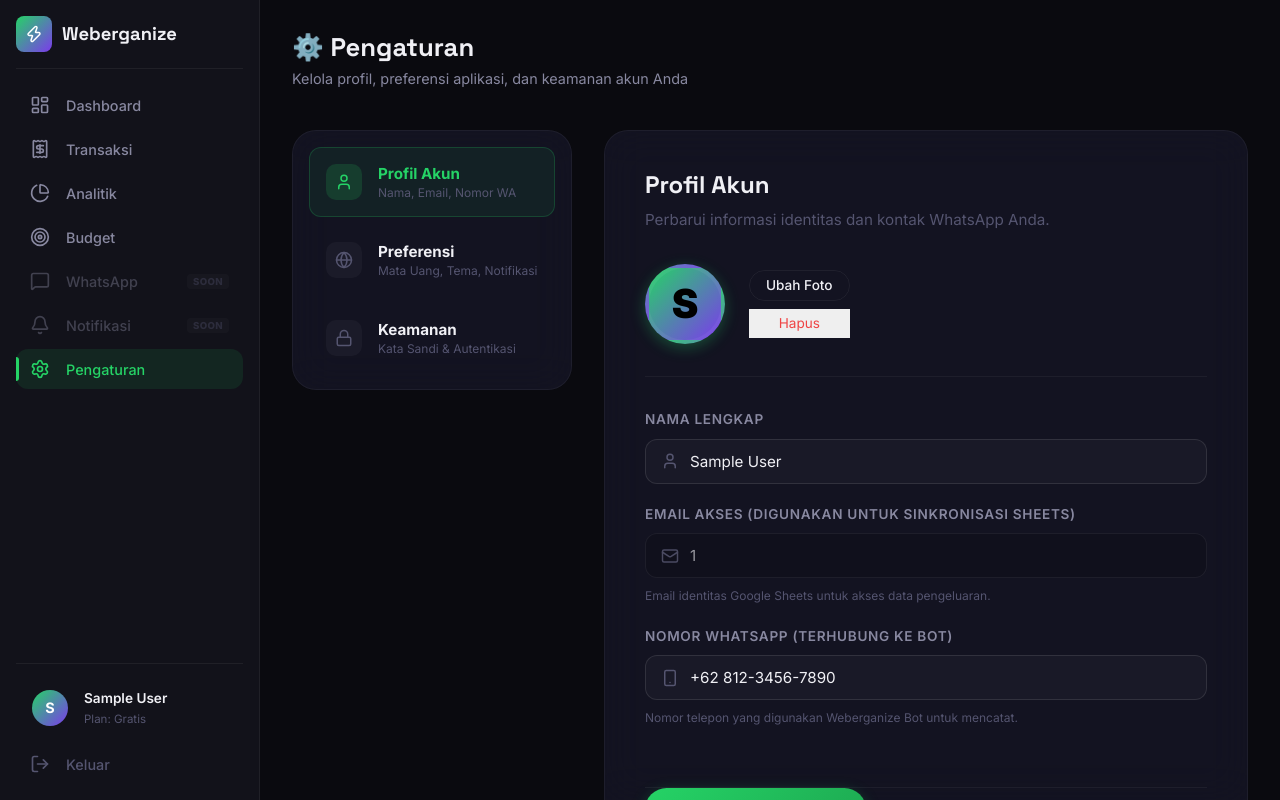
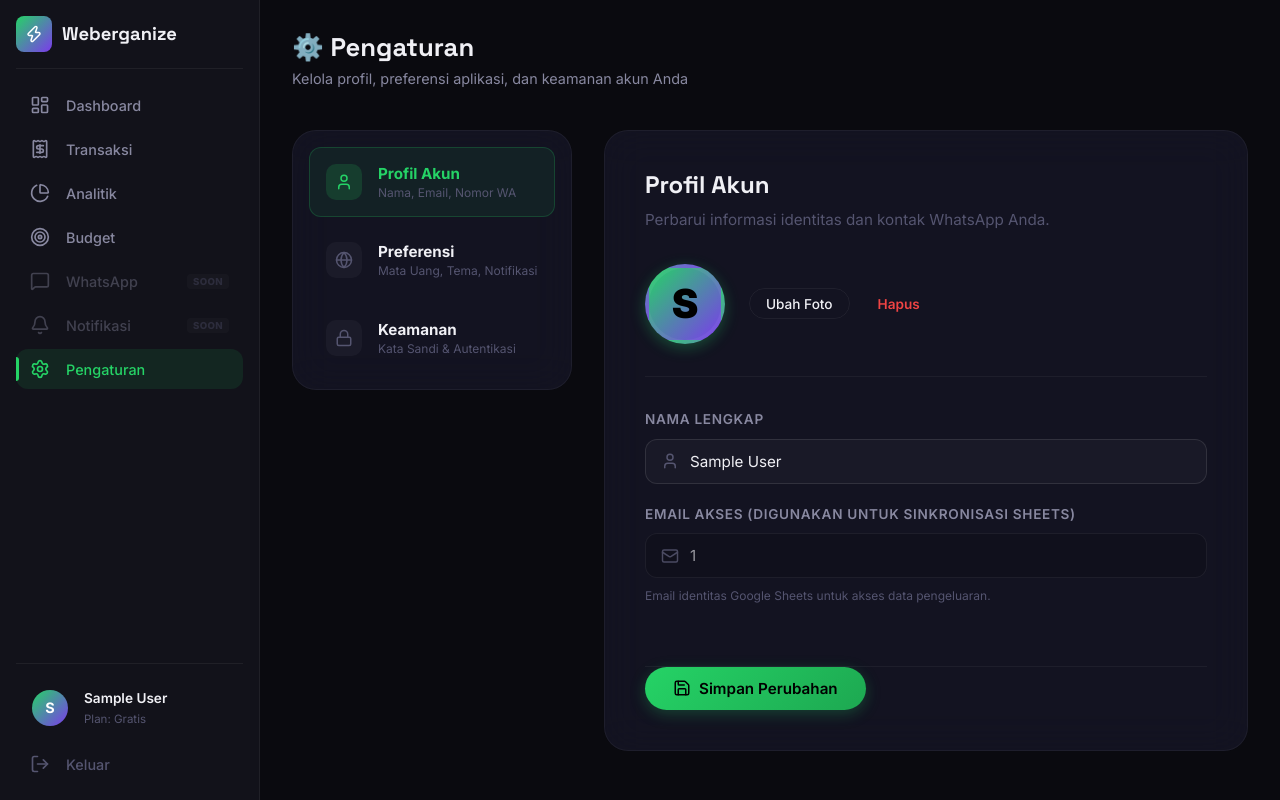
Before and after one commit to YusufxAlbana/WhatsApp-Based-Expense-Tracker, a React (Vite) app: page /settings in a window 1280 px wide. Built offline with nearby package versions, Linux system fonts and the light colour scheme; sample sign-in values are in the browser's storage.

Commit message:
feat: add settings page with profile, preferences, and security management tabs

```diff
--- a/src/pages/Settings.css
+++ b/src/pages/Settings.css
@@ -142,13 +142,31 @@
 
 .avatar-actions {
   display: flex;
-  flex-direction: column;
-  gap: 0.5rem;
+  gap: 0.75rem;
+  align-items: center;
 }
 
 .btn-sm {
   padding: 0.4rem 1rem;
   font-size: 0.85rem;
+}
+
+.btn-text {
+  background: transparent !important;
+  border: none !important;
+  padding: 0.4rem 1rem;
+  font-weight: 600;
+  cursor: pointer;
+  transition: all 0.2s ease;
+  border-radius: var(--radius-md);
+}
+
+.btn-text.text-danger {
+  color: #ef4444;
+}
+
+.btn-text.text-danger:hover {
+  background: rgba(239, 68, 68, 0.1) !important;
 }
 
 /* Settings Form */
--- a/src/pages/Settings.jsx
+++ b/src/pages/Settings.jsx
@@ -20,7 +20,6 @@ export default function Settings() {
   const [profileForm, setProfileForm] = useState({
     name: '',
     email: '',
-    phone: '',
   })
 
   const [prefForm, setPrefForm] = useState({
@@ -49,7 +48,6 @@ export default function Settings() {
       setProfileForm({
         name: parsed.name || '',
         email: parsed.id || '', // we use email as id
-        phone: parsed.phone || '+62 812-3456-7890' // Dummy default
       })
 
       const savedPrefs = localStorage.getItem('weberganize_prefs')
@@ -70,7 +68,7 @@ export default function Settings() {
     setSaveStatus(null)
 
     setTimeout(() => {
-      const updatedUser = { ...user, name: profileForm.name, phone: profileForm.phone }
+      const updatedUser = { ...user, name: profileForm.name }
       localStorage.setItem('weberganize_user', JSON.stringify(updatedUser))
       setUser(updatedUser)
       setIsSaving(false)
@@ -225,20 +223,6 @@ export default function Settings() {
                     <span className="form-hint">Email identitas Google Sheets untuk akses data pengeluaran.</span>
                   </div>
 
-                  <div className="form-group">
-                    <label>Nomor WhatsApp (Terhubung ke Bot)</label>
-                    <div className="input-with-icon">
-                      <Smartphone size={18} className="input-icon" />
-                      <input
-                        type="text"
-                        value={profileForm.phone}
-                        onChange={e => setProfileForm({...profileForm, phone: e.target.value})}
-                        placeholder="+62 8xx xxxx xxxx"
-                        required
-                      />
-                    </div>
-                    <span className="form-hint">Nomor telepon yang digunakan Weberganize Bot untuk mencatat.</span>
-                  </div>
 
                   <div className="form-actions border-top pt-lg mt-xl">
                     <button type="submit" className="btn-primary" disabled={isSaving}>
```
